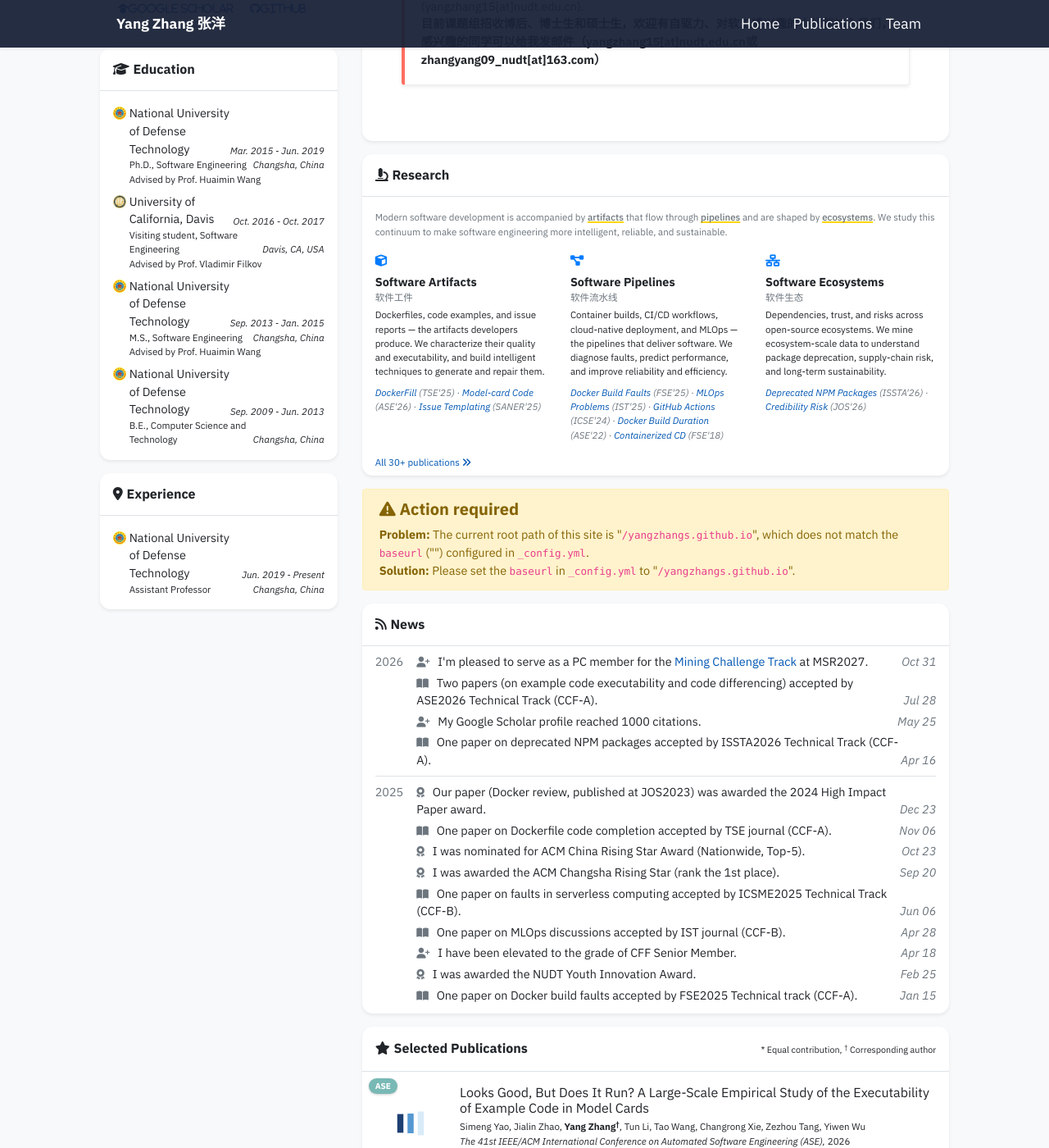
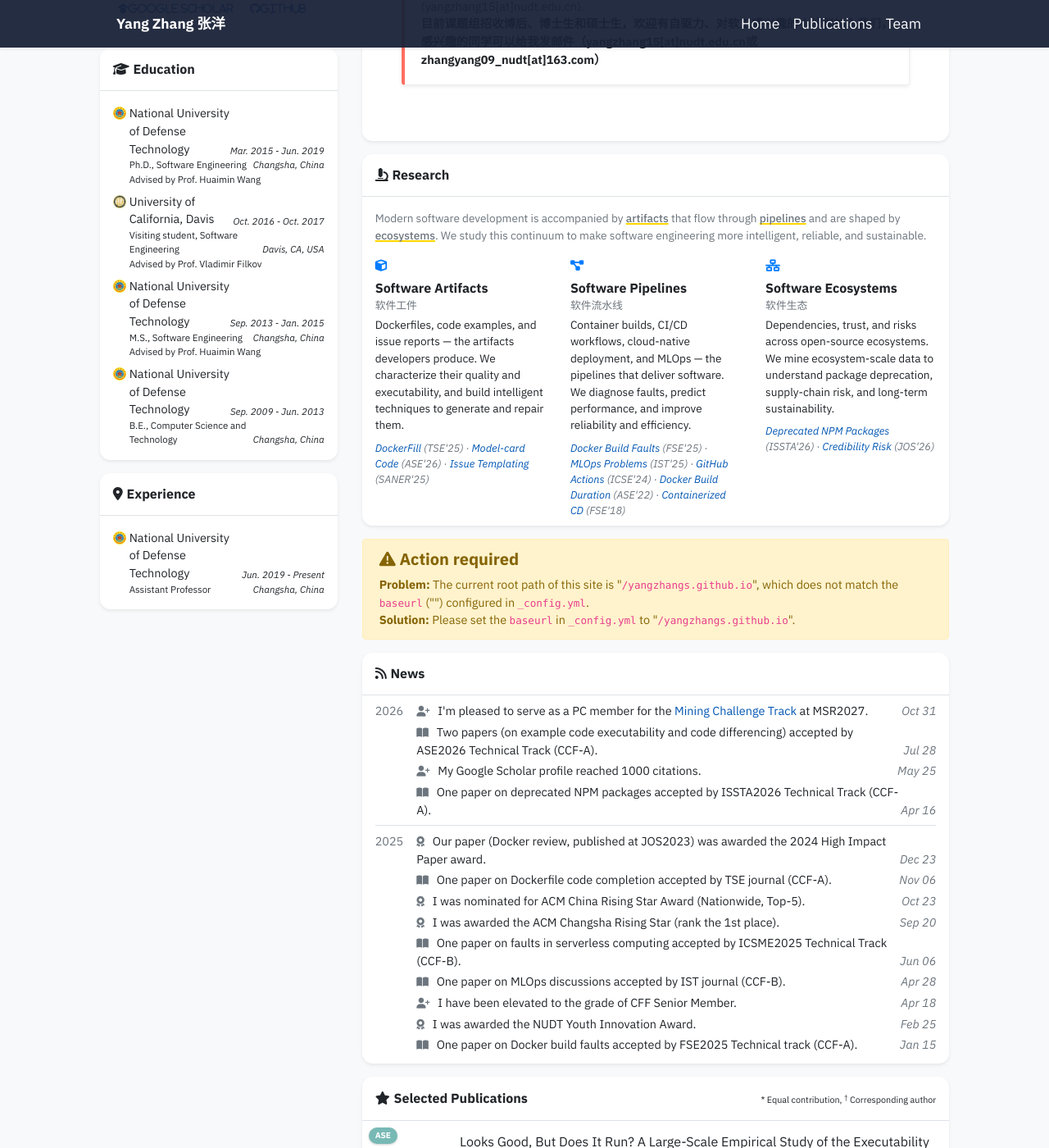
Before and after one commit to yangzhangs/yangzhangs.github.io, a Jekyll site: the page built from index.html, in a window 1280 px wide and 1400 px high, scrolled down 648 px. Shown: the whole window at 82% size. Built offline with Jekyll 4.4.1, drawn with Linux system fonts in a browser that asks for light colours; nearby versions of some CDN libraries; some web fonts are replaced; a style sheet for code colours, icons or effects is not loaded.

Commit message:
Enlarge Research card text and remove publications link

```diff
--- a/_includes/widgets/research_card.html
+++ b/_includes/widgets/research_card.html
@@ -1,32 +1,46 @@
-<div class="mt-3 mb-0 bg-white shadow-sm rounded-xl">
+<style>
+    .research-card .research-intro,
+    .research-card .research-desc {
+        font-size: 0.85rem;
+        line-height: 1.5;
+    }
+    .research-card .research-sub,
+    .research-card .research-refs {
+        font-size: 0.8rem;
+    }
+    .research-card .research-heading {
+        font-size: 1rem;
+    }
+</style>
+
+<div class="mt-3 mb-0 bg-white shadow-sm rounded-xl research-card">
     <h6 class="p-3 mb-0 border-bottom border-gray"><i class="fas fa-microscope"></i><span style="margin-left: 0.3em;">Research</span></h6>
     <div class="px-3 pt-3 pb-2">
-        <p class="small text-muted mb-3">
+        <p class="text-muted mb-3 research-intro">
             Modern software development is accompanied by <span class="text-hl">artifacts</span> that flow through <span class="text-hl">pipelines</span> and are shaped by <span class="text-hl">ecosystems</span>. We study this continuum to make software engineering more intelligent, reliable, and sustainable.
         </p>
         <div class="row">
             <div class="col-md-4 mb-3 mb-md-0">
                 <div class="mb-1"><i class="fas fa-cube text-primary"></i></div>
-                <div class="font-weight-bold">Software Artifacts</div>
-                <div class="small text-muted mb-1">软件工件</div>
-                <div class="small">Dockerfiles, code examples, and issue reports — the artifacts developers produce. We characterize their quality and executability, and build intelligent techniques to generate and repair them.</div>
-                <div class="small text-muted mt-2"><em><a href="{{ '/publications#year-2025' | relative_url }}">DockerFill</a> (TSE'25) · <a href="{{ '/publications#year-2026' | relative_url }}">Model-card Code</a> (ASE'26) · <a href="{{ '/publications#year-2025' | relative_url }}">Issue Templating</a> (SANER'25)</em></div>
+                <div class="font-weight-bold research-heading">Software Artifacts</div>
+                <div class="text-muted mb-1 research-sub">软件工件</div>
+                <div class="research-desc">Dockerfiles, code examples, and issue reports — the artifacts developers produce. We characterize their quality and executability, and build intelligent techniques to generate and repair them.</div>
+                <div class="text-muted mt-2 research-refs"><em><a href="{{ '/publications#year-2025' | relative_url }}">DockerFill</a> (TSE'25) · <a href="{{ '/publications#year-2026' | relative_url }}">Model-card Code</a> (ASE'26) · <a href="{{ '/publications#year-2025' | relative_url }}">Issue Templating</a> (SANER'25)</em></div>
             </div>
             <div class="col-md-4 mb-3 mb-md-0">
                 <div class="mb-1"><i class="fas fa-diagram-project text-primary"></i></div>
-                <div class="font-weight-bold">Software Pipelines</div>
-                <div class="small text-muted mb-1">软件流水线</div>
-                <div class="small">Container builds, CI/CD workflows, cloud-native deployment, and MLOps — the pipelines that deliver software. We diagnose faults, predict performance, and improve reliability and efficiency.</div>
-                <div class="small text-muted mt-2"><em><a href="{{ '/publications#year-2025' | relative_url }}">Docker Build Faults</a> (FSE'25) · <a href="{{ '/publications#year-2025' | relative_url }}">MLOps Problems</a> (IST'25) · <a href="{{ '/publications#year-2024' | relative_url }}">GitHub Actions</a> (ICSE'24) · <a href="{{ '/publications#year-2022' | relative_url }}">Docker Build Duration</a> (ASE'22) · <a href="{{ '/publications#year-2018' | relative_url }}">Containerized CD</a> (FSE'18)</em></div>
+                <div class="font-weight-bold research-heading">Software Pipelines</div>
+                <div class="text-muted mb-1 research-sub">软件流水线</div>
+                <div class="research-desc">Container builds, CI/CD workflows, cloud-native deployment, and MLOps — the pipelines that deliver software. We diagnose faults, predict performance, and improve reliability and efficiency.</div>
+                <div class="text-muted mt-2 research-refs"><em><a href="{{ '/publications#year-2025' | relative_url }}">Docker Build Faults</a> (FSE'25) · <a href="{{ '/publications#year-2025' | relative_url }}">MLOps Problems</a> (IST'25) · <a href="{{ '/publications#year-2024' | relative_url }}">GitHub Actions</a> (ICSE'24) · <a href="{{ '/publications#year-2022' | relative_url }}">Docker Build Duration</a> (ASE'22) · <a href="{{ '/publications#year-2018' | relative_url }}">Containerized CD</a> (FSE'18)</em></div>
             </div>
             <div class="col-md-4 mb-3 mb-md-0">
                 <div class="mb-1"><i class="fas fa-network-wired text-primary"></i></div>
-                <div class="font-weight-bold">Software Ecosystems</div>
-                <div class="small text-muted mb-1">软件生态</div>
-                <div class="small">Dependencies, trust, and risks across open-source ecosystems. We mine ecosystem-scale data to understand package deprecation, supply-chain risk, and long-term sustainability.</div>
-                <div class="small text-muted mt-2"><em><a href="{{ '/publications#year-2026' | relative_url }}">Deprecated NPM Packages</a> (ISSTA'26) · <a href="{{ '/publications#year-2026' | relative_url }}">Credibility Risk</a> (JOS'26)</em></div>
+                <div class="font-weight-bold research-heading">Software Ecosystems</div>
+                <div class="text-muted mb-1 research-sub">软件生态</div>
+                <div class="research-desc">Dependencies, trust, and risks across open-source ecosystems. We mine ecosystem-scale data to understand package deprecation, supply-chain risk, and long-term sustainability.</div>
+                <div class="text-muted mt-2 research-refs"><em><a href="{{ '/publications#year-2026' | relative_url }}">Deprecated NPM Packages</a> (ISSTA'26) · <a href="{{ '/publications#year-2026' | relative_url }}">Credibility Risk</a> (JOS'26)</em></div>
             </div>
         </div>
-        <div class="small mt-3"><a href="{{ '/publications' | relative_url }}">All 30+ publications <i class="fas fa-angle-double-right"></i></a></div>
     </div>
 </div>
```
